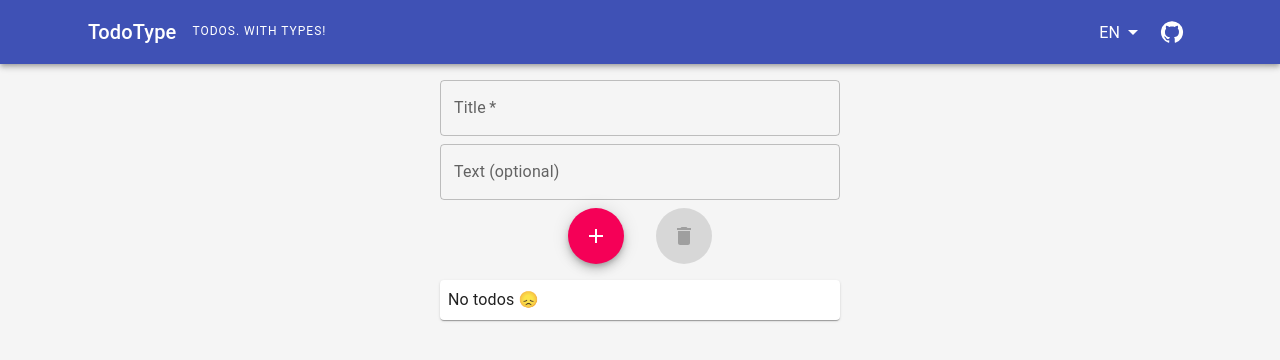
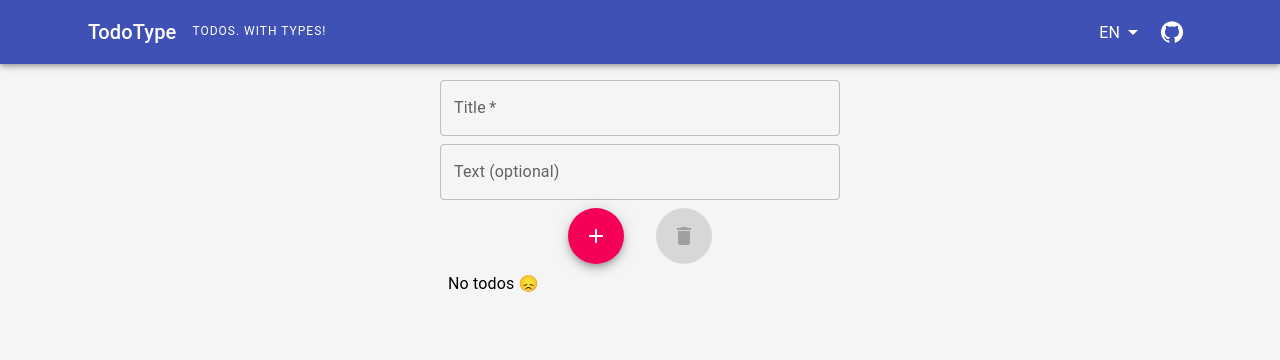
Before and after one commit to Alexis-Benamar/todo-type, a React (Create React App) app: page / in a window 1280 px wide. Shown: the top 360 px of the page. Built offline with nearby package versions, Linux system fonts and the light colour scheme.

Commit message:
upgrade react-hook-form

```diff
--- a/package.json
+++ b/package.json
@@ -21,7 +21,7 @@
     "i18next-http-backend": "^3.0.1",
     "react": "^19.0.0",
     "react-dom": "^19.0.0",
-    "react-hook-form": "^5.7.2",
+    "react-hook-form": "^7.54.1",
     "react-i18next": "^15.2.0",
     "react-scripts": "^5.0.1",
     "styled-components": "^6.1.13",
--- a/src/components/TodoForm.tsx
+++ b/src/components/TodoForm.tsx
@@ -58,14 +58,12 @@ const TodoForm: React.FC<IAddTodoForm> = ({ className }) => {
         <TodoFormContainer onSubmit={handleSubmit(onSubmit)}>
             <TextField
                 required
-                name="title"
                 label={t('form.title')}
-                inputRef={register({required: true})}
+                {...register("title", { required: true })}
             />
             <TextField
-                name="text"
                 label={t('form.text')}
-                inputRef={register}
+                {...register('text')}
             />
             <div className="form-actions">
                 <Fab className="Button btn-add" color="secondary" type="submit">
--- a/src/components/TodoList.tsx
+++ b/src/components/TodoList.tsx
@@ -26,11 +26,13 @@ const TodoList: React.FC<ITodoList> = ({ className }) => {
         <Todo todo={todo} />
     ))
 
-    if (state.todos.length === 0) return(
-        <Paper className={className}>
-            <NoTodosText>{t('todolist.no_todos')} <span role="img" aria-label="sad emoji">😞</span></NoTodosText>
-        </Paper>
-    )
+    if (state.todos.length === 0) {
+        return(
+            <NoTodosText>
+                {t('todolist.no_todos')} <span role="img" aria-label="sad emoji">😞</span>
+            </NoTodosText>
+        )
+    }
 
     return (
         <Paper className={className}>
```
Also changed, not shown: 1 other file (tests, documents, lock files or other folders).
